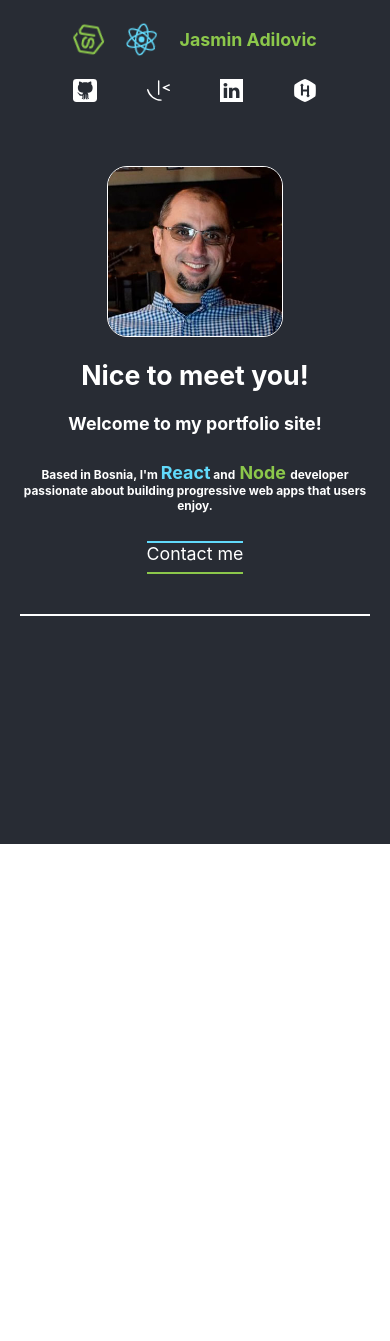
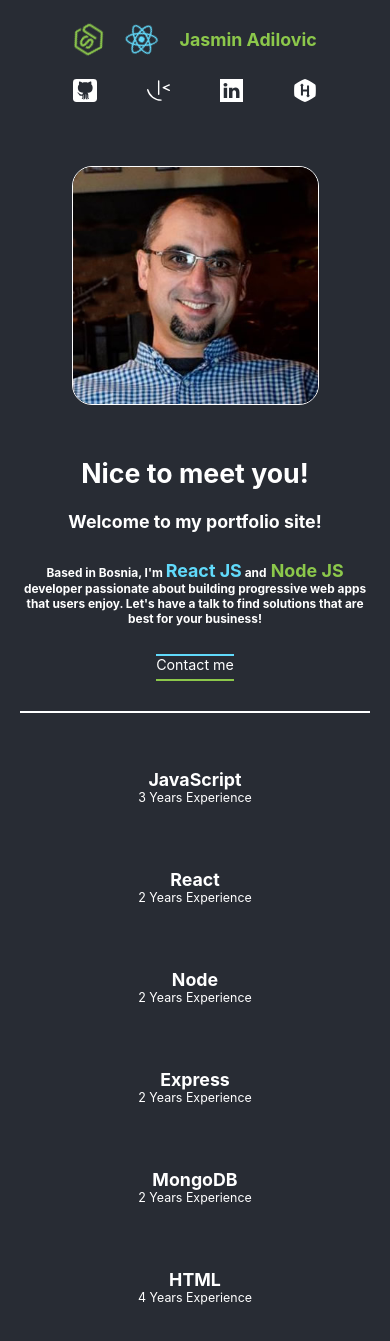
Before and after one commit to jadilovic/portfolio-page, a React (Create React App) app: page / in a window 390 px wide. Shown: the top 1341 px of the page. Before the commit the page ends 844 px from the top, so only its background shows below. Built offline with nearby package versions, Linux system fonts and the light colour scheme.

Commit message:
final draft of profile page

```diff
--- a/src/App.css
+++ b/src/App.css
@@ -12,6 +12,12 @@
 	color: white;
 	background-color: #282c34;
 	padding: 0 20px;
+}
+
+.App-main {
+	width: 100%;
+	max-width: 1200px;
+	min-height: 100vh;
 }
 
 .logos {
@@ -63,12 +69,7 @@ ul {
 
 .welcome {
 	width: 60%;
-}
-
-@media screen and (max-width: 880px) {
-	.welcome {
-		width: 50%;
-	}
+	padding: 30px 0;
 }
 
 .react {
@@ -81,21 +82,124 @@ ul {
 	font-size: 1.5em;
 }
 
-p {
-	margin: 0;
+.contact {
+	font-size: 0.8em;
 	border-bottom: #8cc84b 2px solid;
 	border-top: #61dafb 2px solid;
-	padding-bottom: 8px;
-	margin-bottom: 40px;
+	padding-bottom: 6px;
 	width: fit-content;
 }
 
+.image-container {
+	width: 40%;
+	display: flex;
+	justify-content: flex-end;
+	align-items: center;
+}
+
 .developer-img {
-	position: absolute;
+	height: 70%;
 	border-radius: 20px;
 	border: 1px solid white;
-	top: 0;
-	right: 0;
+}
+
+.cards {
+	max-width: 1200px;
+	margin: 0 auto;
+	display: grid;
+	grid-template-columns: repeat(3, 1fr);
+	gap: 2rem;
+}
+
+.projects-heading {
+	max-width: 1200px;
+	border-top: white 2px solid;
+	display: flex;
+	justify-content: space-between;
+	align-items: center;
+	margin-top: 3em;
+}
+
+.card {
+	color: white;
+	padding: 1rem 0;
+}
+
+.skill,
+.project-title {
+	margin: 0;
+	font-weight: 700;
+}
+
+.experience,
+.project-description {
+	margin: 0;
+	font-size: 0.7em;
+}
+
+.project-title,
+.project-description {
+	padding: 10px 0;
+}
+
+.title {
+	padding-top: 20px;
+	border-top: 2px solid white;
+}
+
+.card img {
+	width: 100%;
+	border-radius: 10px;
+	border: 1px solid white;
+}
+
+.project-navigation {
+	display: flex;
+	column-gap: 10px;
+	margin-bottom: 20px;
+}
+
+a {
+	color: white;
+	text-decoration: none;
+}
+
+.project-navigation a {
+	color: white;
+	padding: 7px 10px 10px 10px;
+	font-size: 0.6em;
+	font-weight: 700;
+	text-transform: uppercase;
+	border-radius: 7px;
+	text-decoration: none;
+	text-align: center;
+}
+
+.project-code-btn {
+	width: 100%;
+	background-color: #8cc84b;
+}
+
+.project-demo-btn {
+	width: 100%;
+	background-color: #61dafb;
+}
+
+footer {
+	border-top: 2px solid white;
+	margin: 60px 0;
+}
+
+@media screen and (max-width: 880px) {
+	.welcome {
+		width: 50%;
+	}
+	.image-container {
+		width: 50%;
+	}
+	.cards {
+		grid-template-columns: repeat(2, 1fr);
+	}
 }
 
 @media screen and (max-width: 700px) {
@@ -116,10 +220,15 @@ p {
 	.profile-link {
 		height: 6vmin;
 	}
+	.image-container {
+		width: 100%;
+		display: flex;
+		justify-content: center;
+		align-items: center;
+		order: -1;
+	}
 	.developer-img {
-		position: relative;
-		max-width: 50%;
-		order: -1;
+		max-width: 70%;
 	}
 	.welcome {
 		display: flex;
@@ -137,6 +246,12 @@ p {
 	h6 {
 		text-align: center;
 	}
+	.cards {
+		grid-template-columns: 1fr;
+	}
+	.card {
+		text-align: center;
+	}
 }
 
 @media (prefers-reduced-motion: no-preference) {
@@ -144,12 +259,6 @@ p {
 	.node-logo {
 		animation: App-logo-spin infinite 20s linear;
 	}
-}
-
-.App-header {
-	width: 100%;
-	max-width: 1200px;
-	min-height: 100vh;
 }
 
 .App-link {
--- a/src/App.js
+++ b/src/App.js
@@ -1,76 +1,314 @@
-import reactLogo from './icons/react-logo.svg';
-import nodeLogo from './icons/nodejs-logo.svg';
-import githubLogo from './icons/github-tile.svg';
-import frontendMentor from './icons/frontendmentor.svg';
-import hackerRank from './icons/hackerrank.svg';
-import linkedin from './icons/linkedin-tile.svg';
 import developer from './images/developer.jpg';
 import './App.css';
+import Navbar from './components/Navbar';
 
 function App() {
 	return (
 		<div className="App-container">
-			<header className="App-header">
-				<nav>
-					<div className="logos">
-						<img src={nodeLogo} className="node-logo" alt="node.js logo" />
-						<img src={reactLogo} className="react-logo" alt="react logo" />
-						<span className="App-link">Jasmin Adilovic</span>
-					</div>
-					<ul className="nav-links">
-						<li>
-							<a href="https://github.com/jadilovic">
-								<img
-									className="profile-link"
-									src={githubLogo}
-									alt="ja github profile"
-								/>
-							</a>
-						</li>
-						<li>
-							<a href="https://www.frontendmentor.io/profile/jadilovic">
-								<img
-									className="profile-link"
-									src={frontendMentor}
-									alt="ja frontend-mentor profile"
-								/>
-							</a>
-						</li>
-						<li>
-							<a href="https://www.linkedin.com/in/jasmin-adilovic-2561aa17/">
-								<img
-									className="profile-link"
-									src={linkedin}
-									alt="ja linkedin profile"
-								/>
-							</a>
-						</li>
-						<li>
-							<a href="https://www.hackerrank.com/jadilovic">
-								<img
-									className="profile-link"
-									src={hackerRank}
-									alt="ja hacker-rank profile"
-								/>
-							</a>
-						</li>
-					</ul>
-				</nav>
+			<main className="App-main">
+				<Navbar />
 				<div className="description">
 					<div className="welcome">
 						<h2>Nice to meet you!</h2>
 						<h4>Welcome to my portfolio site!</h4>
 						<h6>
-							Based in Bosnia, I'm <span className="react">React</span> and
-							<span className="node"> Node </span>
+							Based in Bosnia, I'm <span className="react">React JS</span> and
+							<span className="node"> Node JS </span>
 							developer passionate about building progressive web apps that
-							users enjoy.
+							users enjoy. Let's have a talk to find solutions that are best for
+							your business!
 						</h6>
-						<p>Contact me</p>
+						<a href="mailto: j.adilovic@gmail.com" className="contact">
+							Contact me
+						</a>
 					</div>
-					<img className="developer-img" src={developer} alt="" />
+					<div className="image-container">
+						<img className="developer-img" src={developer} alt="" />
+					</div>
 				</div>
-			</header>
+				<section className="cards">
+					<div className="card">
+						<p className="skill">JavaScript</p>
+						<p className="experience">3 Years Experience</p>
+					</div>
+					<div className="card">
+						<p className="skill">React</p>
+						<p className="experience">2 Years Experience</p>
+					</div>
+					<div className="card">
+						<p className="skill">Node</p>
+						<p className="experience">2 Years Experience</p>
+					</div>
+					<div className="card">
+						<p className="skill">Express</p>
+						<p className="experience">2 Years Experience</p>
+					</div>
+					<div className="card">
+						<p className="skill">MongoDB</p>
+						<p className="experience">2 Years Experience</p>
+					</div>
+					<div className="card">
+						<p className="skill">HTML</p>
+						<p className="experience">4 Years Experience</p>
+					</div>
+					<div className="card">
+						<p className="skill">CSS</p>
+						<p className="experience">4 Years Experience</p>
+					</div>
+					<div className="card">
+						<p className="skill">Java</p>
+						<p className="experience">3 Years Experience</p>
+					</div>
+					<div className="card">
+						<p className="skill">MySQL</p>
+						<p className="experience">3 Years Experience</p>
+					</div>
+				</section>
+				<section className="projects-heading">
+					<h1 className="title">Projects</h1>
+					<a href="mailto: j.adilovic@gmail.com" className="contact">
+						Contact me
+					</a>
+				</section>
+				<section className="cards">
+					<div className="card">
+						<img
+							src="https://res.cloudinary.com/adilovic/image/upload/v1652192660/txgfudhcfcz3khgf9i8u.jpg"
+							alt="Seedlings shop"
+							className="project-img"
+						></img>
+						<div className="project-title">Seedlings Web Shop</div>
+						<div className="project-description">
+							MERN Stack Web Shop Application
+						</div>
+						<div className="project-navigation">
+							<a
+								href="https://github.com/jadilovic/sadnice"
+								className="project-code-btn"
+							>
+								code
+							</a>
+							<a
+								href="https://sadnice.onrender.com/"
+								className="project-demo-btn"
+							>
+								demo
+							</a>
+						</div>
+					</div>
+					<div className="card">
+						<img
+							src="https://res.cloudinary.com/adilovic/image/upload/v1652202100/doahsbnielvh7kj3qref.jpg"
+							alt="Task manager"
+							className="project-img"
+						></img>
+						<div className="project-title">Task Manager</div>
+						<div className="project-description">
+							Dashboard MERN Stack Application
+						</div>
+						<div className="project-navigation">
+							<a
+								href="https://github.com/jadilovic/task-manager-heroku"
+								className="project-code-btn"
+							>
+								code
+							</a>
+							<a
+								href="https://task-manager-b5xr.onrender.com"
+								className="project-demo-btn"
+							>
+								demo
+							</a>
+						</div>
+					</div>
+					<div className="card">
+						<img
+							src="https://res.cloudinary.com/adilovic/image/upload/v1652202621/docnsbmo0tmsjibhpyym.jpg"
+							alt="Memory game"
+							className="project-img"
+						></img>
+						<div className="project-title">Memory Game</div>
+						<div className="project-description">
+							React.js Web Application Deployed on Netlify
+						</div>
+						<div className="project-navigation">
+							<a
+								href="https://github.com/jadilovic/memory-game"
+								className="project-code-btn"
+							>
+								code
+							</a>
+							<a
+								href="https://aki-memory-game.netlify.app/"
+								className="project-demo-btn"
+							>
+								demo
+							</a>
+						</div>
+					</div>
+					<div className="card">
+						<img
+							src="https://res.cloudinary.com/adilovic/image/upload/v1652204771/tv0d7nim9qfsqimxfol6.jpg"
+							alt="Message board"
+							className="project-img"
+						></img>
+						<div className="project-title">Message Board</div>
+						<div className="project-description">
+							Questions, Answers, Likes, Dislikes and Rankings
+						</div>
+						<div className="project-navigation">
+							<a
+								href="https://github.com/jadilovic/questionsAnswers"
+								className="project-code-btn"
+							>
+								code
+							</a>
+							<a
+								href="https://questions-answers-mp.herokuapp.com/"
+								className="project-demo-btn"
+							>
+								demo
+							</a>
+						</div>
+					</div>
+					<div className="card">
+						<img
+							src="https://res.cloudinary.com/adilovic/image/upload/v1652206150/umfhuyqh0gxgiklmoqzm.jpg"
+							alt="User Management"
+							className="project-img"
+						></img>
+						<div className="project-title">User Management</div>
+						<div className="project-description">
+							MERN Stack CRUD Application
+						</div>
+						<div className="project-navigation">
+							<a
+								href="https://github.com/jadilovic/user-management"
+								className="project-code-btn"
+							>
+								code
+							</a>
+							<a
+								href="https://user-management-m.herokuapp.com/"
+								className="project-demo-btn"
+							>
+								demo
+							</a>
+						</div>
+					</div>
+					<div className="card">
+						<img
+							src="https://res.cloudinary.com/adilovic/image/upload/v1652207580/qs7xwigyvq7tmue3daad.jpg"
+							alt="Vacation Booking"
+							className="project-img"
+						></img>
+						<div className="project-title">Vacation Booking</div>
+						<div className="project-description">MERN Stack Quiz</div>
+						<div className="project-navigation">
+							<a
+								href="https://github.com/jadilovic/vacationBooking"
+								className="project-code-btn"
+							>
+								code
+							</a>
+							<a
+								href="https://vacation-booking.herokuapp.com/"
+								className="project-demo-btn"
+							>
+								demo
+							</a>
+						</div>
+					</div>
+					<div className="card">
+						<img
+							src="https://res.cloudinary.com/adilovic/image/upload/v1652211238/s2ve6ms5raqc7vxexenp.jpg"
+							alt="Work Orders"
+							className="project-img"
+						></img>
+						<div className="project-title">Work Orders</div>
+						<div className="project-description">
+							Furniture Manufacturing and Warehouse Management App
+						</div>
+						<div className="project-navigation">
+							<a
+								href="https://github.com/jadilovic/furniture"
+								className="project-code-btn"
+							>
+								code
+							</a>
+							<a
+								href="https://furnapp.herokuapp.com/"
+								className="project-demo-btn"
+							>
+								demo
+							</a>
+						</div>
+					</div>
+					<div className="card">
+						<img
+							src="https://res.cloudinary.com/adilovic/image/upload/v1652216473/u4na3oqwff58qexotesf.jpg"
+							alt="Car Parts"
+							className="project-img"
+						></img>
+						<div className="project-title">Car Parts</div>
+						<div className="project-description">
+							Java and MySQL Warehouse Management App
+						</div>
+						<div className="project-navigation">
+							<a
+								href="https://github.com/jadilovic/carparts"
+								className="project-code-btn"
+							>
+								code
+							</a>
+							<a
+								href="https://yapauto.herokuapp.com/"
+								className="project-demo-btn"
+							>
+								demo
+							</a>
+						</div>
+					</div>
+					<div className="card">
+						<img
+							src="https://res.cloudinary.com/adilovic/image/upload/v1652216862/mficnlgwfwkj6fu1bxtq.jpg"
+							alt="25 + 5 Clock"
+							className="project-img"
+						></img>
+						<div className="project-title">25 + 5 Clock</div>
+						<div className="project-description">
+							React.js Free Code Camp project assignment
+						</div>
+						<div className="project-navigation">
+							<a
+								href="https://github.com/jadilovic/25-5-Clock"
+								className="project-code-btn"
+							>
+								code
+							</a>
+							<a
+								href="https://25-5-clock-aki.netlify.app/"
+								className="project-demo-btn"
+							>
+								demo
+							</a>
+						</div>
+					</div>
+				</section>
+				<section>
+					<h1 className="title">Contact</h1>
+					<p>
+						I would love to hear about your project and how I could help. Please
+						send me an email and I will get back to you as soon as possible.
+					</p>
+					<a href="mailto: j.adilovic@gmail.com" className="contact">
+						Contact me
+					</a>
+				</section>
+				<footer>
+					<Navbar />
+				</footer>
+			</main>
 		</div>
 	);
 }
--- /dev/null
+++ b/src/components/Navbar.js
@@ -0,0 +1,57 @@
+import reactLogo from '../icons/react-logo.svg';
+import nodeLogo from '../icons/nodejs-logo.svg';
+import githubLogo from '../icons/github-tile.svg';
+import frontendMentor from '../icons/frontendmentor.svg';
+import hackerRank from '../icons/hackerrank.svg';
+import linkedin from '../icons/linkedin-tile.svg';
+
+const Navbar = () => {
+	return (
+		<nav>
+			<div className="logos">
+				<img src={nodeLogo} className="node-logo" alt="node.js logo" />
+				<img src={reactLogo} className="react-logo" alt="react logo" />
+				<span className="App-link">Jasmin Adilovic</span>
+			</div>
+			<ul className="nav-links">
+				<li>
+					<a href="https://github.com/jadilovic">
+						<img
+							className="profile-link"
+							src={githubLogo}
+							alt="ja github profile"
+						/>
+					</a>
+				</li>
+				<li>
+					<a href="https://www.frontendmentor.io/profile/jadilovic">
+						<img
+							className="profile-link"
+							src={frontendMentor}
+							alt="ja frontend-mentor profile"
+						/>
+					</a>
+				</li>
+				<li>
+					<a href="https://www.linkedin.com/in/jasmin-adilovic-2561aa17/">
+						<img
+							className="profile-link"
+							src={linkedin}
+							alt="ja linkedin profile"
+						/>
+					</a>
+				</li>
+				<li>
+					<a href="https://www.hackerrank.com/jadilovic">
+						<img
+							className="profile-link"
+							src={hackerRank}
+							alt="ja hacker-rank profile"
+						/>
+					</a>
+				</li>
+			</ul>
+		</nav>
+	);
+};
+export default Navbar;
```
Also changed, not shown: src/images/developer2.jpg (deleted).
